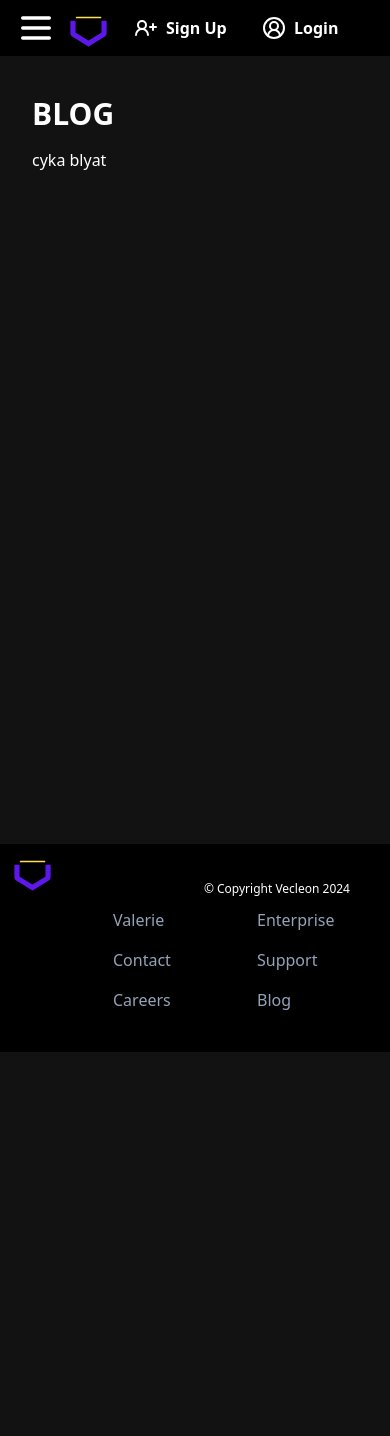
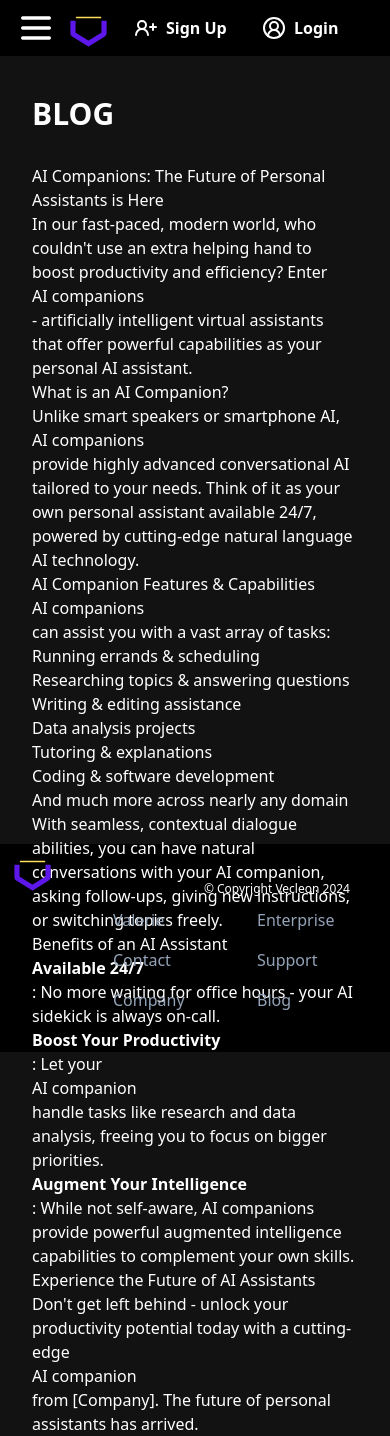
Before and after one commit to 0xChadeus/vecleon-chatbot-frontend, a Next.js app: page /blog in a window 390 px wide. Before the commit the page ends 1052 px from the top, so only its background shows below. Built offline with nearby package versions, Linux system fonts and the light colour scheme.

Commit message:
fix support page navbar

```diff
--- a/src/app/blog/page.tsx
+++ b/src/app/blog/page.tsx
@@ -31,13 +31,35 @@ export default function Blog() {
       <div id="features" className="text-left">
       <div className="container flex flex-col">
         <div className=" col-md-10 col-md-offset-1 section-title">
-          <h2 className="relative flex left-0 text-3xl font-sans top-24 md:top-20 font-extrabold">BLOG</h2>
-          <h3 className="relative flex left-0 text-2xl font-sans font-bold top-28 sm:top-40"></h3>
-          <h4 className="relative flex left-0 text-md font-sans top-28 sm:top-40"> cyka blyat</h4>
+          <h1 className="relative flex left-0 text-3xl font-sans top-24 md:top-20 font-extrabold">BLOG</h1>
+          <div className='relative flex flex-col top-32'>
+          <h1 >AI Companions: The Future of Personal Assistants is Here</h1>
+            In our fast-paced, modern world, who couldn't use an extra helping hand to boost productivity and efficiency? Enter <a href="...">AI companions</a> - artificially intelligent virtual assistants that offer powerful capabilities as your personal AI assistant.
+            <h2>What is an AI Companion?</h2>
+
+            Unlike smart speakers or smartphone AI, <a href="...">AI companions</a> provide highly advanced conversational AI tailored to your needs. Think of it as your own personal assistant available 24/7, powered by cutting-edge natural language AI technology.
+            <h3>AI Companion Features & Capabilities</h3>
+
+            <a href="...">AI companions</a> can assist you with a vast array of tasks:
+            <ul> <li>Running errands & scheduling</li> <li>Researching topics & answering questions</li> <li>Writing & editing assistance</li> <li>Data analysis projects</li> <li>Tutoring & explanations</li> <li>Coding & software development</li> <li>And much more across nearly any domain</li> </ul>
+
+            With seamless, contextual dialogue abilities, you can have natural conversations with your AI companion, asking follow-ups, giving new instructions, or switching topics freely.
+            <h2>Benefits of an AI Assistant</h2>
+
+            <b>Available 24/7</b>: No more waiting for office hours - your AI sidekick is always on-call.
+
+            <b>Boost Your Productivity</b>: Let your <a href="...">AI companion</a> handle tasks like research and data analysis, freeing you to focus on bigger priorities.
+
+            <b>Augment Your Intelligence</b>: While not self-aware, AI companions provide powerful augmented intelligence capabilities to complement your own skills.
+            <h2>Experience the Future of AI Assistants</h2>
+
+            Don't get left behind - unlock your productivity potential today with a cutting-edge <a href="...">AI companion</a> from [Company]. The future of personal assistants has arrived.
+            </div>
+        </div>
+        </div>
         </div>
       </div>
-      </div>
-      </div>
+
 
       <Footer/>
 
--- a/src/app/info/page.tsx
+++ b/src/app/info/page.tsx
@@ -31,9 +31,9 @@ export default function Info() {
       <div id="features" className="text-left">
       <div className="container flex flex-col">
         <div className=" col-md-10 col-md-offset-1 section-title top-34">
-          <h2 className="relative flex left-0 text-3xl font-sans top-28 md:top-20 font-extrabold">VECLEON</h2>
-          <h3 className="relative flex left-0 text-2xl font-sans font-bold top-28 sm:top-40"></h3>
-          <h4 className="relative flex left-0 text-md font-sans top-28 sm:top-40"> cyka blyat</h4>
+          <h1 className="relative flex left-0 text-3xl font-sans top-28 md:top-20 font-extrabold">MAKING AI SYSTEMS THAT WILL IMPROVE YOUR QUALITY OF LIFE</h1>
+          <h2 className="relative flex left-0 text-2xl font-sans font-bold top-28 sm:top-40"></h2>
+          <h2 className="relative flex left-0 text-md font-sans top-28 sm:top-40"> At Vecleon, our mission is to create artificial intelligence systems which  </h2>
         </div>
       </div>
       </div>
--- a/src/app/support/page.tsx
+++ b/src/app/support/page.tsx
@@ -1,39 +1,35 @@
 "use client";
 import Image from "next/image";
 const axios = require('axios');
-import fs from 'fs';
-import { CharacterForm } from "@/components/character-form";
-import { useRouter } from "next/navigation";
 import { NavBar } from "@/components/navbar";
-import { ListItem, ListItemProps } from "@/components/character-world-list-item";
+import { LandingNavbar } from "@/components/landing-navbar";
 import { useEffect, useState } from "react";
-import { UserPlus, Pencil } from "lucide-react";
 
 import { Separator } from "@/components/ui/separator"
 import { Button } from "@/components/ui/button"
-import {
-  Card,
-  CardContent,
-  CardDescription,
-  CardFooter,
-  CardHeader,
-  CardTitle,
-} from "@/components/ui/card"
-import { Input } from "@/components/ui/input"
-import { Label } from "@/components/ui/label"
-import {
-  Select,
-  SelectContent,
-  SelectItem,
-  SelectTrigger,
-  SelectValue,
-} from "@/components/ui/select"
 
 const AccountPage = ({}) => {
+  const [userAuthenticated, setUserAuthenticated] = useState(false);
+
+  useEffect(() => {
+    axios({
+      withCredentials: true,
+      method: 'get',
+      url: `${process.env.NEXT_PUBLIC_MIDSERVER_URL}/authbackend/get_authstatus/`,
+    }).then(function ( response: any) {
+        if(response.data[0] === 'is_authenticated: true') {
+          setUserAuthenticated(true);
+        } else {
+          setUserAuthenticated(false);
+          console.log(response.data);
+        }
+    });
+  }, []);
+
 
   return (
     <>
-        <NavBar/>
+      {userAuthenticated ? <NavBar/> : <LandingNavbar/>}
       <div className="absolute top-96 left-60">
         <div className="space-y-1">
           <h4 className="text-sm font-medium leading-none">Support</h4>
--- a/src/components/footer.tsx
+++ b/src/components/footer.tsx
@@ -18,7 +18,7 @@ export default function Footer() {
         <div className="relative flex flex-col top-16 left-12 sm:left-1/4 text-slate-400">
           <a className="absolute flex top-0" href='https://vecleon.com/auth/register'>Valerie</a>
           <a className="absolute flex top-10" href='https://vecleon.com/support'>Contact</a>
-          <a className="absolute flex top-20" href='https://vecleon.com/careers'>Careers</a>
+          <a className="absolute flex top-20" href='https://vecleon.com/info'>Company</a>
         </div>
         <div className="relative flex flex-col top-16 left-48 sm:left-1/3 sm:left-96 text-slate-400">
           <a className="absolute flex top-0" href='https://vecleon.com/partners'>Enterprise</a>
```
Also changed, not shown: src/app/subscriptions/page.tsx (+0 -7 lines). Lines whose indentation alone changed are shown as unchanged.
